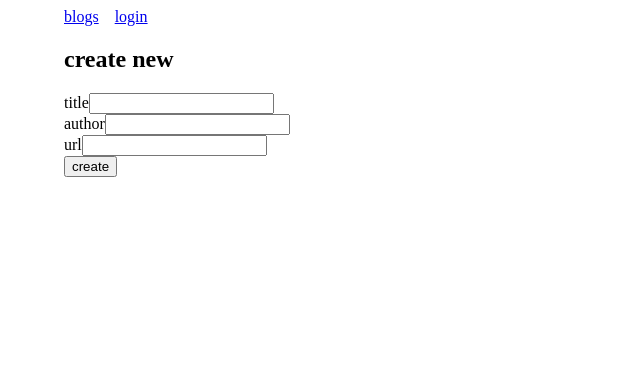
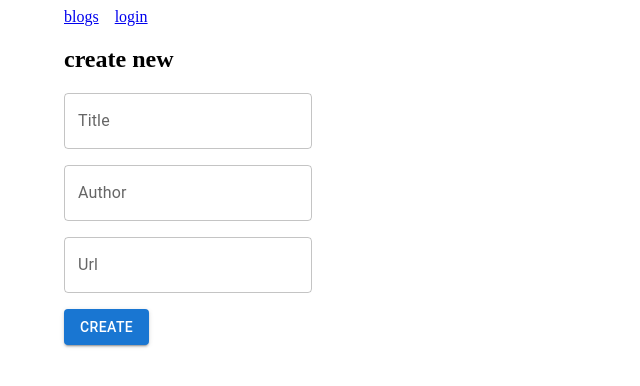
Before and after one commit to NaNguyenn/fullstackopen, a React (Vite) app in the folder part4/blog-list-frontend/: page /create in a window 1280 px wide. Shown: the top 386 px of the page, without its empty margins (0-640 px from the left). Built offline with nearby package versions, Linux system fonts and the light colour scheme.

Commit message:
feat(5.29): add styles to forms

```diff
--- a/part4/blog-list-frontend/src/components/CreateBlogForm.jsx
+++ b/part4/blog-list-frontend/src/components/CreateBlogForm.jsx
@@ -3,6 +3,7 @@ import { useNotificationActions } from "../store/notification";
 import { useBlogActions } from "../store/blogs";
 import { useNavigate } from "react-router-dom";
 import { useField } from "../hooks/useField";
+import { Box, Button, TextField } from "@mui/material";
 
 const CreateBlogForm = () => {
   const navigate = useNavigate();
@@ -44,19 +45,39 @@ const CreateBlogForm = () => {
     <>
       <h2>create new</h2>
       <form onSubmit={handleSubmit}>
-        <div>
-          title
-          <input {...title} name="Title" data-testid="title-input" />
-        </div>
-        <div>
-          author
-          <input {...author} name="author" data-testid="author-input" />
-        </div>
-        <div>
-          url
-          <input {...url} name="url" data-testid="url-input" />
-        </div>
-        <button type="submit">create</button>
+        <Box
+          sx={{
+            display: "flex",
+            flexDirection: "column",
+            alignItems: "flex-start",
+            gap: "1rem",
+          }}
+        >
+          <TextField
+            {...title}
+            name="Title"
+            data-testid="title-input"
+            label="Title"
+            variant="outlined"
+          />
+          <TextField
+            {...author}
+            name="Author"
+            data-testid="author-input"
+            label="Author"
+            variant="outlined"
+          />
+          <TextField
+            {...url}
+            name="Url"
+            data-testid="url-input"
+            label="Url"
+            variant="outlined"
+          />
+          <Button type="submit" variant="contained">
+            create
+          </Button>
+        </Box>
       </form>
     </>
   );
--- a/part4/blog-list-frontend/src/components/LoginForm.jsx
+++ b/part4/blog-list-frontend/src/components/LoginForm.jsx
@@ -7,6 +7,7 @@ import { useUserActions } from "../store/user";
 import { useNotificationActions } from "../store/notification";
 import { saveUser } from "../services/persistentUser";
 import { useField } from "../hooks/useField";
+import { Box, Button, TextField } from "@mui/material";
 
 const LoginForm = () => {
   const navigate = useNavigate();
@@ -39,15 +40,33 @@ const LoginForm = () => {
 
   return (
     <form onSubmit={handleLogin}>
-      <div>
-        username
-        <input {...username} name="Username" data-testid="username" />
-      </div>
-      <div>
-        password
-        <input {...password} name="Password" data-testid="password" />
-      </div>
-      <button type="submit">login</button>
+      <Box
+        sx={{
+          display: "flex",
+          flexDirection: "column",
+          alignItems: "flex-start",
+          gap: "1rem",
+        }}
+      >
+        <TextField
+          {...username}
+          name="Username"
+          data-testid="username"
+          label="Username"
+          variant="standard"
+        />
+        <TextField
+          {...password}
+          name="Password"
+          type="password"
+          data-testid="password"
+          label="Password"
+          variant="standard"
+        />
+        <Button type="submit" variant="contained">
+          login
+        </Button>
+      </Box>
     </form>
   );
 };
```
